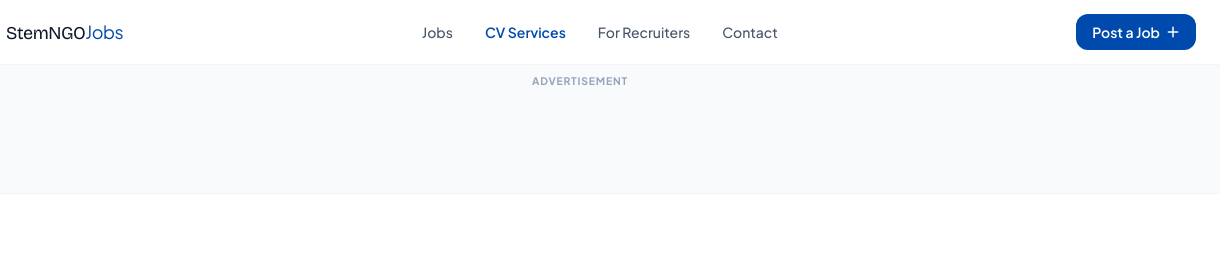
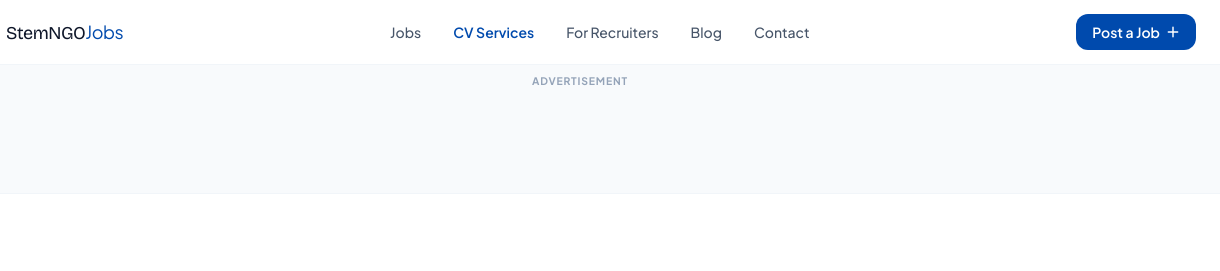
Before and after one commit to workmail0601/jobhunter, a plain HTML site: page cv-services.html in a window 1280 px wide. Shown: the top 271 px of the page, 60-1280 px from the left. Drawn offline with nearby package versions, Linux system fonts and the light colour scheme.

Commit message:
Update cv-services.html

```diff
--- a/cv-services.html
+++ b/cv-services.html
@@ -68,6 +68,7 @@
       <a href="./" class="text-sm font-medium text-slate-600 hover:text-slate-900 transition-colors">Jobs</a>
       <a href="cv-services.html" class="text-sm font-semibold" style="color:#004aad">CV Services</a>
       <a href="recruiters.html" class="text-sm font-medium text-slate-600 hover:text-slate-900 transition-colors">For Recruiters</a>
+      <a href="blog.html" class="text-sm font-medium text-slate-600 hover:text-slate-900 transition-colors">Blog</a>
       <a href="contact.html" class="text-sm font-medium text-slate-600 hover:text-slate-900 transition-colors">Contact</a>
     </div>
     <a href="contact.html?type=post-job" class="hidden md:inline-flex items-center gap-1.5 text-white text-sm font-semibold px-4 py-2 rounded-xl transition-colors" style="background:#004aad" onmouseover="this.style.background='#1a6fd4'" onmouseout="this.style.background='#004aad'">
@@ -82,6 +83,7 @@
     <a href="./" class="text-sm font-medium text-slate-600">Jobs</a>
     <a href="cv-services.html" class="text-sm font-semibold" style="color:#004aad">CV Services</a>
     <a href="recruiters.html" class="text-sm font-medium text-slate-600">For Recruiters</a>
+    <a href="blog.html" class="text-sm font-medium text-slate-600">Blog</a>
     <a href="contact.html" class="text-sm font-medium text-slate-600">Contact</a>
     <a href="contact.html?type=post-job" class="text-white text-sm font-semibold px-4 py-2.5 rounded-xl text-center" style="background:#004aad">Post a Job</a>
   </div>
```
